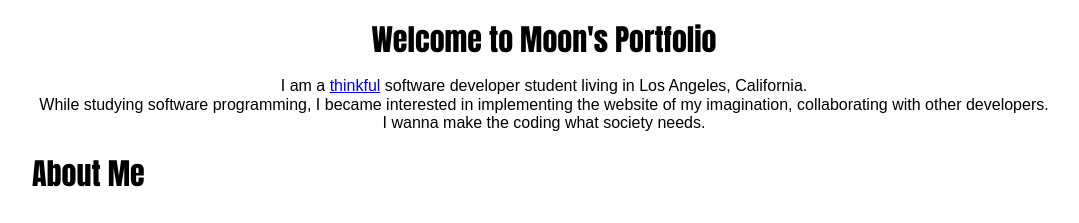
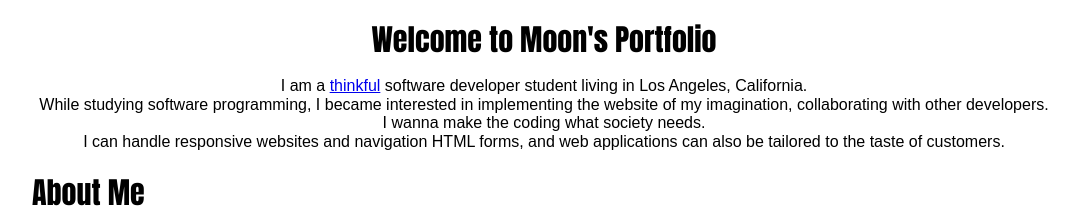
Before and after one commit to HyunwooMoon-developer/portfolio-2, a plain HTML site: page index.html in a window 1280 px wide. Shown: the part 1516-1739 px from the top of the page, without its empty margins (96-1175 px from the left). Drawn offline with nearby package versions, Linux system fonts and the light colour scheme.

Commit message:
Update index.html

```diff
--- a/index.html
+++ b/index.html
@@ -34,6 +34,7 @@
                         <p class="intro">I am a <a href="http://www.thinkful.com">thinkful</a> software developer student living in Los Angeles, California.</p>
                         <p class="intro">While studying software programming, I became interested in implementing the website of my imagination, collaborating with other developers. </p>
                         <p class="intro">I wanna make the coding what society needs.</p>
+			<p class="intro">I can handle responsive websites and navigation HTML forms, and web applications can also be tailored to the taste of customers.</p>
                     </div>
                 </div>
             </article>
```
